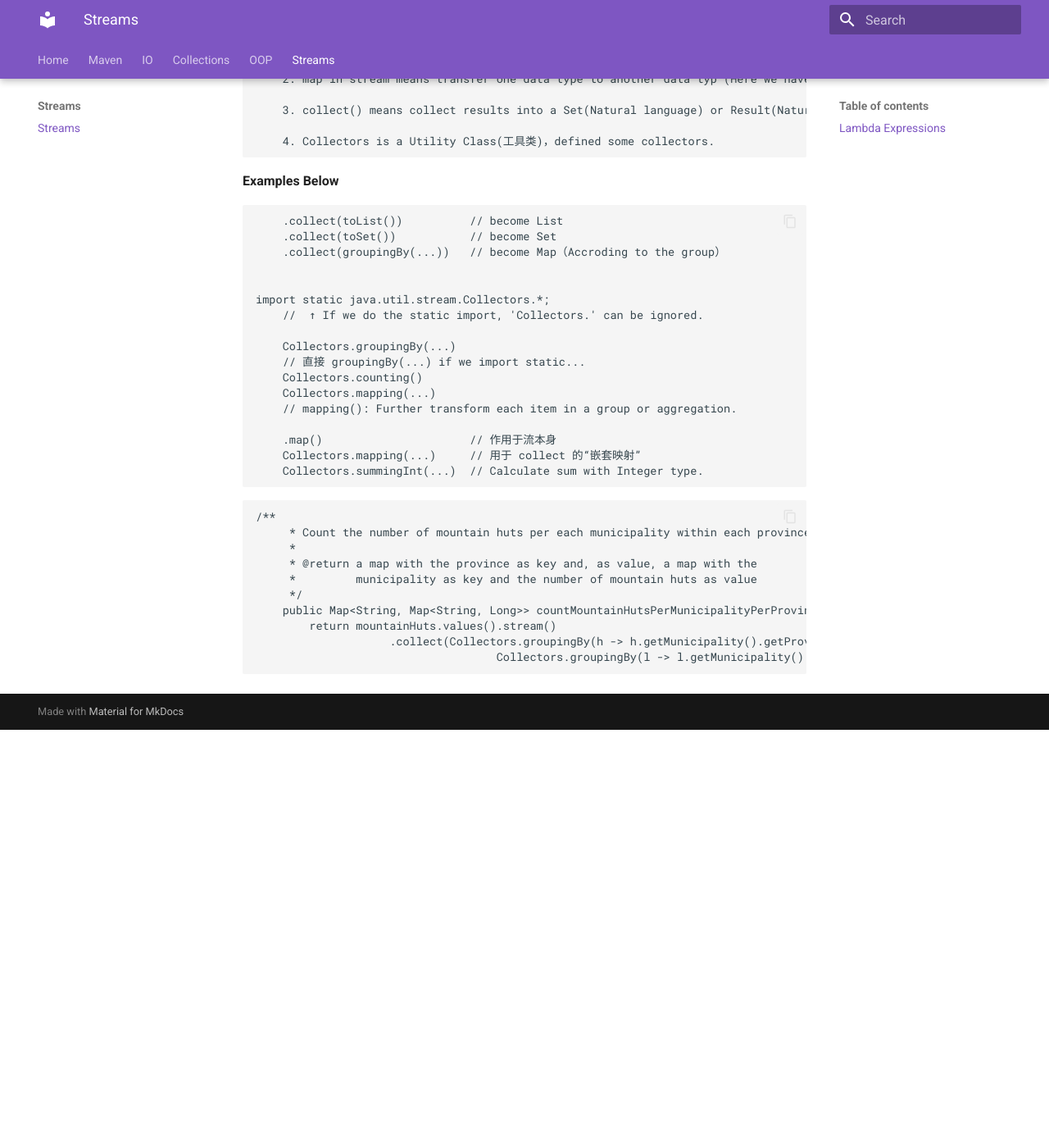
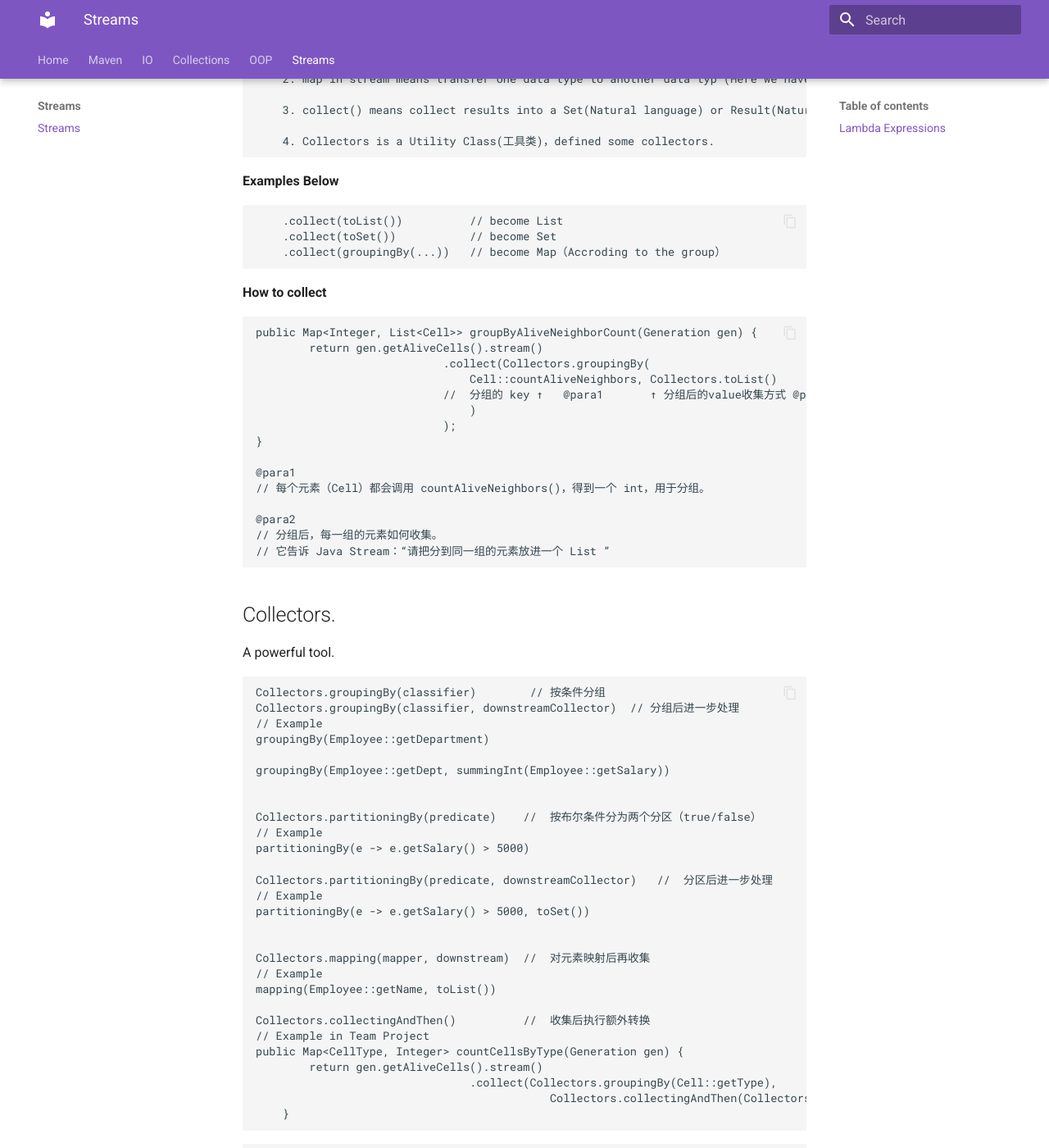
Before and after one commit to angelobattaglia/java_notes, an MkDocs documentation site: the page built from docs/Streams/Streams.md, in a window 1280 px wide and 1400 px high, scrolled down 2823 px. Shown: the whole window at 82% size. Built offline with MkDocs 1.6.1 and Material for MkDocs 9.7.7, drawn with Linux system fonts in a browser that asks for light colours; before the commit the page ends 3713 px from its top, so only the background shows below that; some of the changed text lies outside the part shown.

Commit message:
Add lots of stream knowledges

````diff
--- a/docs/Streams/Streams.md
+++ b/docs/Streams/Streams.md
@@ -146,12 +146,65 @@ Example in lab 4 (R4):
 
 **Examples Below**
 
+
 ```java
     .collect(toList())          // become List
     .collect(toSet())           // become Set
     .collect(groupingBy(...))   // become Map（Accroding to the group）
+```
+**How to collect**
+```java
+public Map<Integer, List<Cell>> groupByAliveNeighborCount(Generation gen) {
+        return gen.getAliveCells().stream()
+                            .collect(Collectors.groupingBy(
+                                Cell::countAliveNeighbors, Collectors.toList()
+                            //  分组的 key ↑   @para1       ↑ 分组后的value收集方式 @para2
+                                )
+                            );
+}
+
+@para1
+// 每个元素（Cell）都会调用 countAliveNeighbors()，得到一个 int，用于分组。
+
+@para2
+// 分组后，每一组的元素如何收集。
+// 它告诉 Java Stream：“请把分到同一组的元素放进一个 List ”
+```
+
+## Collectors.
+A powerful tool.
+```java
+Collectors.groupingBy(classifier)        // 按条件分组
+Collectors.groupingBy(classifier, downstreamCollector)  // 分组后进一步处理
+// Example
+groupingBy(Employee::getDepartment)
+
+groupingBy(Employee::getDept, summingInt(Employee::getSalary))
 
 
+Collectors.partitioningBy(predicate)	//  按布尔条件分为两个分区（true/false）
+// Example
+partitioningBy(e -> e.getSalary() > 5000)
+
+Collectors.partitioningBy(predicate, downstreamCollector)	//  分区后进一步处理
+// Example
+partitioningBy(e -> e.getSalary() > 5000, toSet())
+
+
+Collectors.mapping(mapper, downstream)	//  对元素映射后再收集
+// Example
+mapping(Employee::getName, toList())
+
+Collectors.collectingAndThen()	        //  收集后执行额外转换
+// Example in Team Project
+public Map<CellType, Integer> countCellsByType(Generation gen) {
+        return gen.getAliveCells().stream()
+                                .collect(Collectors.groupingBy(Cell::getType),
+                                            Collectors.collectingAndThen(Collectors.counting(),Long::intValue));
+    }
+```
+
+```java
 import static java.util.stream.Collectors.*;
     //  ↑ If we do the static import, 'Collectors.' can be ignored.
 
@@ -164,7 +217,12 @@ import static java.util.stream.Collectors.*;
     .map()                      // 作用于流本身
     Collectors.mapping(...)     // 用于 collect 的“嵌套映射”
     Collectors.summingInt(...)  // Calculate sum with Integer type.
+
+    Collectors.summarizingInt(...)
+//  Compute summary statistics for a collection of int values.
+//  count, sum, min, max, average respectively. So powerful!
 ```
+
 ```java
 /**
 	 * Count the number of mountain huts per each municipality within each province.
````
